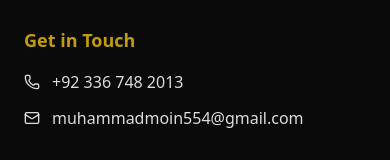
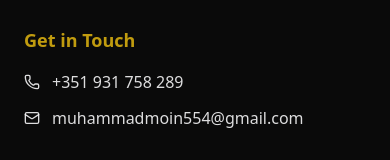
Before and after one commit to musfirah-saleem/Portfolio, a Next.js app: page / in a window 390 px wide. Shown: the part 6743-6903 px from the top of the page. Built offline with nearby package versions, Linux system fonts and the light colour scheme.

Commit message:
phone number updated

```diff
--- a/src/components/footer/Footer.jsx
+++ b/src/components/footer/Footer.jsx
@@ -39,7 +39,7 @@ export default function Footer() {
                 className="flex items-center gap-3 text-secondary/90 hover:text-gray-400 transition"
               >
                 <Phone className="w-4 h-4" />
-                +92 336 748 2013
+                +351 931 758 289
               </a>
               <a
                 href="mailto:business@ahmadamz.com"
```
